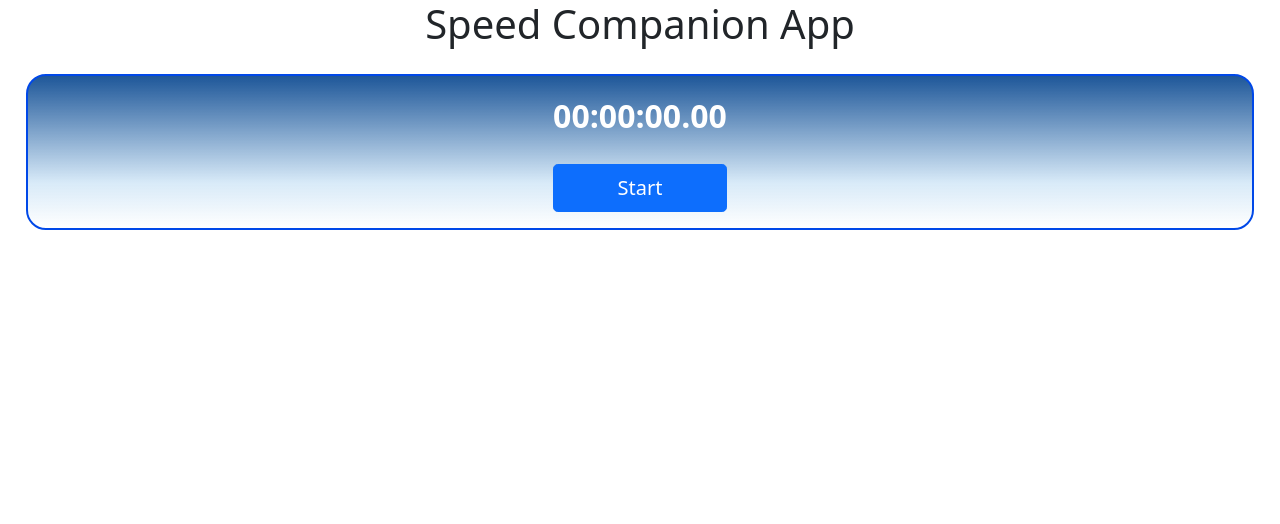
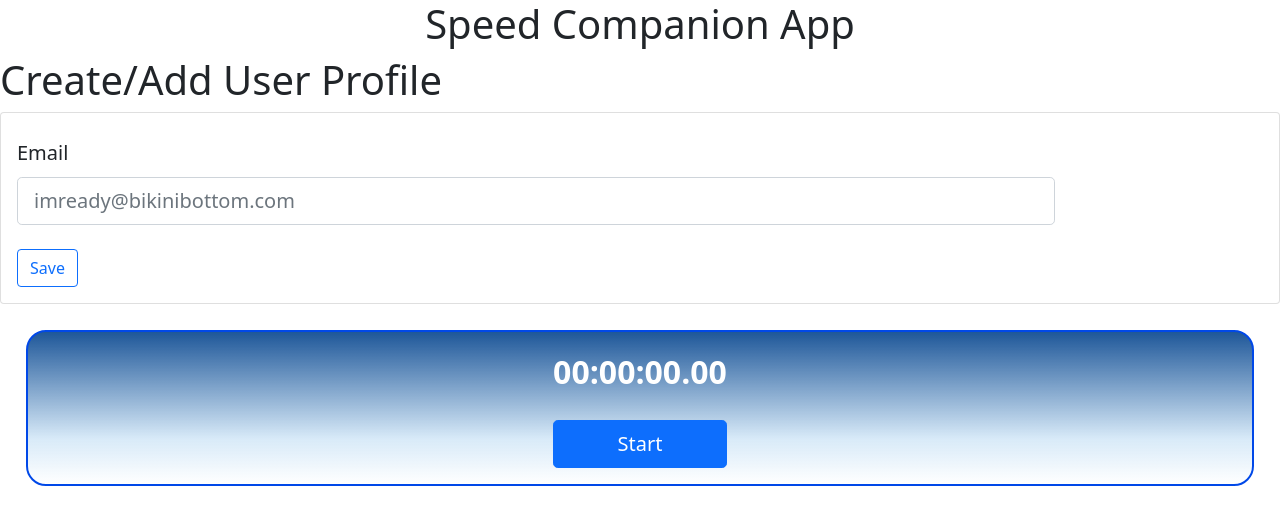
Before and after one commit to 2022-spring-adv-fe-mowe/tca-speed, an Angular app: page / in a window 1280 px wide. Shown: the top 524 px of the page. Built offline with nearby package versions, Linux system fonts and the light colour scheme.

Commit message:
Fixing up Add User Profile Component
Not sold on the look yet, but it's a start.

```diff
--- a/src/app/app.component.html
+++ b/src/app/app.component.html
@@ -1,3 +1,3 @@
 <h1>{{title}}</h1>
-
+<app-user-profile></app-user-profile>
 <app-game-timer></app-game-timer>
--- a/src/app/user-profile/user-profile.component.html
+++ b/src/app/user-profile/user-profile.component.html
@@ -1,3 +1,15 @@
-<p>user-profile works!</p>
+<h1>Create/Add User Profile</h1>
 
-<h1>Create/Add User Profile</h1>
+<div class="card">
+    <div class="card-body">
+        <div class="col-sm-10">
+
+        </div>
+        <label for="colFormLabelLg" class="col-sm-2 col-form-label col-form-label-lg">Email</label>
+        <div class="col-sm-10">
+            <input type="email" class="form-control form-control-lg" id="colFormLabelLg"  placeholder="imready@bikinibottom.com">
+            <br>
+            <button class="btn btn-outline-primary">Save</button>
+        </div>
+    </div>
+</div>
```
